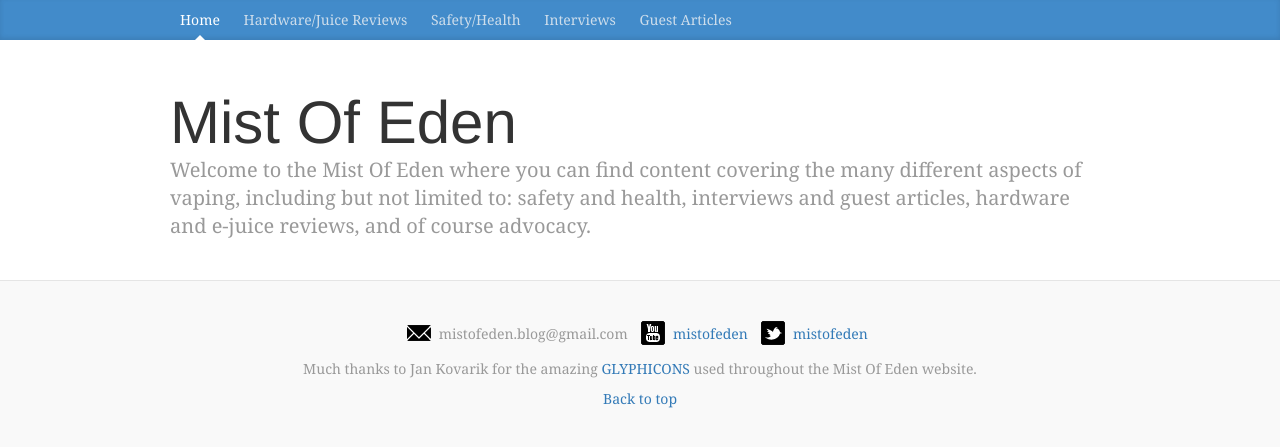
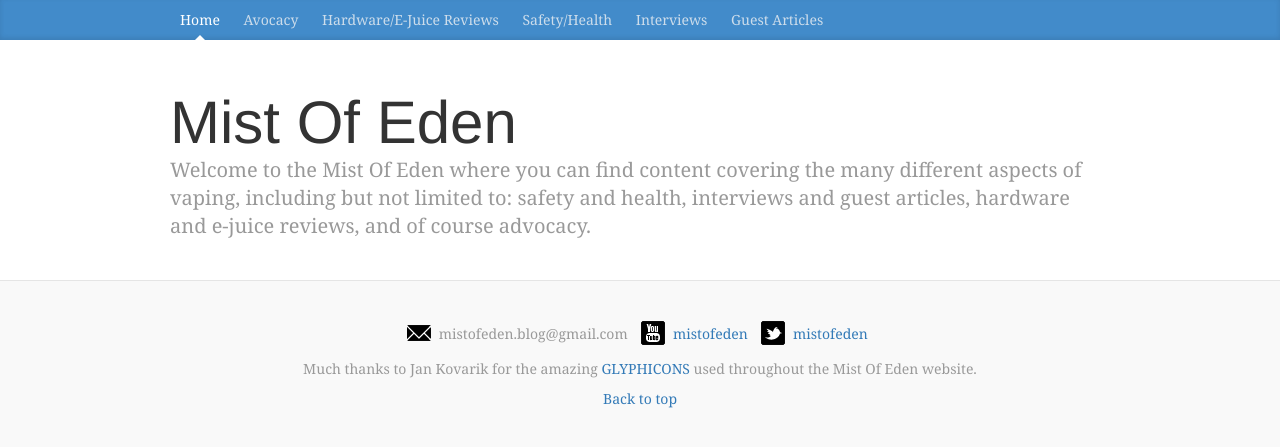
Before and after one commit to mistofeden/mistofeden.github.io, a Jekyll site: the page built from index.html, in a window 1280 px wide. Shown: the top 447 px of the page. Built offline with Jekyll 4.4.1, drawn with Linux system fonts in a browser that asks for light colours.

Commit message:
Expanding on menu items.

```diff
--- a/_includes/masthead.html
+++ b/_includes/masthead.html
@@ -2,7 +2,8 @@
     <div class="container">
         <nav class="blog-nav">
             <a class="blog-nav-item active" href="{{ "/" | prepend: site.baseurl }}">Home</a>
-            <a class="blog-nav-item" href="{{ "/reviews/" | prepend: site.baseurl }}">Hardware/Juice Reviews</a>
+            <a class="blog-nav-item" href="{{ "/advocacy/" | prepend: site.baseurl }}">Avocacy</a>
+            <a class="blog-nav-item" href="{{ "/reviews/" | prepend: site.baseurl }}">Hardware/E-Juice Reviews</a>
             <a class="blog-nav-item" href="{{ "/safetyandhealth/" | prepend: site.baseurl }}">Safety/Health</a>
             <a class="blog-nav-item" href="{{ "/interviews/" | prepend: site.baseurl }}">Interviews</a>
             <a class="blog-nav-item" href="{{ "/guestarticles/" | prepend: site.baseurl }}">Guest Articles</a>
```
